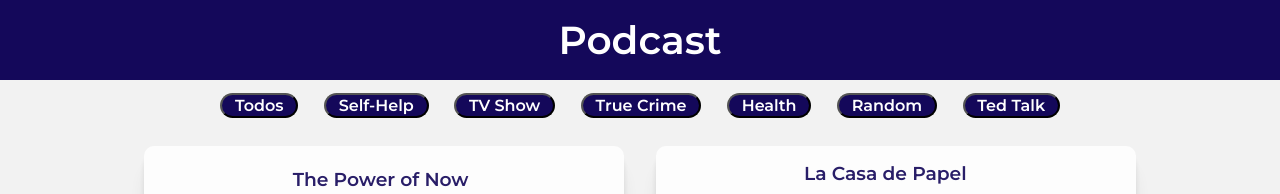
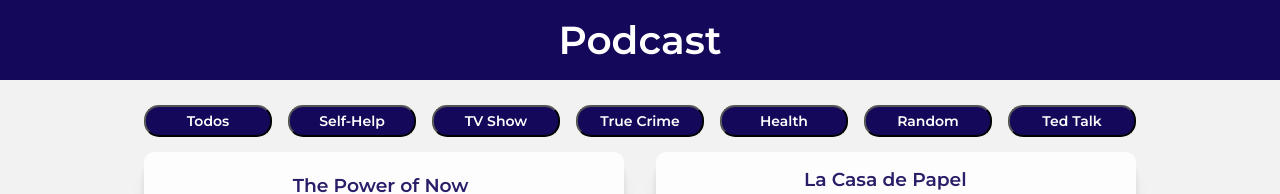
Before and after one commit to ernest03011/podcast, a plain HTML site: page index.html in a window 1280 px wide. Shown: the top 194 px of the page. Drawn offline with Linux system fonts and the light colour scheme.

Commit message:
update button sections and its buttons so it is displayed mored nicely

```diff
--- a/index.css
+++ b/index.css
@@ -109,16 +109,14 @@ h1, h2, h3{
 
 button{
 
-  --spacer: 0.8rem;
-
   background-color: var(--secondary-clr);
   color: #fff;
 
   font-weight: var(--fw-m);
   border-radius: var(--br);
 
-  padding-inline: var(--spacer);
-  margin: var(--spacer);
+  padding: 0.3rem 0.5rem;
+
 }
 
 .filter-button:hover, .filter-button:focus{
@@ -165,13 +163,19 @@ header{
 .container__btns{
 
   grid-area: btn-container;
-  margin-bottom: var(--spacer-md);
-  flex-wrap: wrap;
+
+  font-size: 14px;
+  margin-block: var(--spacer-md);
+
+  display: grid;
+  grid-template-columns: repeat(auto-fit, 8rem);
+  justify-content: center;
+  gap: var(--spacer);
 }
 
 /* MENU */
 .menu{
-  transition: var(--transition);
+  transition: 10px;
 }
 
 .menu__content{
--- a/index.html
+++ b/index.html
@@ -16,7 +16,7 @@
 
   <main class="container" id="container">
 
-    <section class="container__btns flex">
+    <section class="container__btns">
 
 
         <!-- <button type="button" class="filter-button" autofocus>All</button>
```
